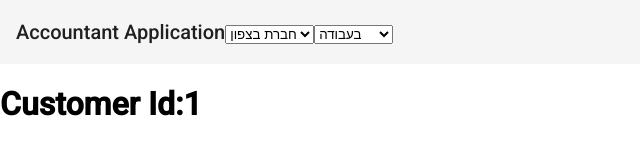
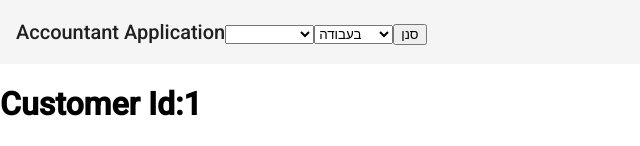
Before and after one commit to iprosis-web/accountant, an Angular app: page / in a window 1280 px wide. Shown: the top 146 px of the page, without its empty margins (0-640 px from the left). Built offline with nearby package versions, Linux system fonts and the light colour scheme.

Commit message:
routing edited

```diff
--- a/src/app/app-routing.module.ts
+++ b/src/app/app-routing.module.ts
@@ -9,8 +9,8 @@ import { CustomerMonthlyReportComponent } from './customer-monthly-report/custom
 const routes: Routes = [
   {path:'',component:ReportsComponent},
   {path:'reports',component:ReportsComponent},
-  {path:'createNewCustomer',component:CreateNewCustomerComponent},
-  {path:'customerMonthlyReport',component:CustomerMonthlyReportComponent},
+  {path:'createcustomer',component:CreateNewCustomerComponent},
+  {path:'monthlyreport',component:CustomerMonthlyReportComponent},
   {path:'**',redirectTo: '/'}
 ];
 
--- a/src/app/app.module.ts
+++ b/src/app/app.module.ts
@@ -1,9 +1,8 @@
 import { BrowserModule } from '@angular/platform-browser';
 import { NgModule } from '@angular/core';
+import { FormsModule } from '@angular/forms';
+import { AppRoutingModule } from './app-routing.module';
 
-import { MatCardModule } from '@angular/material/card';
-
-import { AppRoutingModule } from './app-routing.module';
 import { AppComponent } from './app.component';
 import { CustomerMonthlyReportComponent } from './customer-monthly-report/customer-monthly-report.component';
 import { ToolBarComponent } from './tool-bar/tool-bar.component';
@@ -25,6 +24,7 @@ import { CustomerDetailsComponent } from './customers/customer-details/customer-
   ],
   imports: [
     BrowserModule,
+    FormsModule,
     AppRoutingModule,
     BrowserAnimationsModule,
     MatToolbarModule
--- a/src/app/tool-bar/tool-bar.component.html
+++ b/src/app/tool-bar/tool-bar.component.html
@@ -1,11 +1,15 @@
 <mat-toolbar>
   <span>Accountant Application</span>
-  <div *ngIf="!showFilters" >
-  <select class="customer">
-    <option *ngFor="let customer of customers">{{customer.companyName}} </option>
-  </select>
-  <select class="status">
-    <option *ngFor="let status of statuses">{{status}} </option>
-  </select>
-</div>
+  <div *ngIf="!showFilters">
+
+    <select [(ngModel)]="selectedCustomer" class="customer">
+      <option *ngFor="let customer of customers">{{customer.companyName}} </option>
+    </select>
+
+    <select  class="status">
+      <option *ngFor="let status of statuses">{{status}} </option>
+    </select>
+
+    <button class="btn btn-primary" (click)="onFilterSubmitted()" >סנן</button>
+  </div>
 </mat-toolbar>
--- a/src/app/tool-bar/tool-bar.component.ts
+++ b/src/app/tool-bar/tool-bar.component.ts
@@ -1,4 +1,5 @@
 import { Component, OnInit, Input } from '@angular/core';
+import { Output, EventEmitter } from '@angular/core';
 
 import { ReportsService } from '../services/reports.service';
 
@@ -9,15 +10,23 @@ import { ReportsService } from '../services/reports.service';
 })
 export class ToolBarComponent implements OnInit {
 
-  customers=[];
-  statuses=[];
-  @Input() showFilters:boolean;
+  customers = [];
+  statuses = [];
+  selectedCustomer;
+  selectedStatus;
+  @Input() showFilters: boolean;
+  @Output() dataFilter = new EventEmitter<any[]>();
 
-  constructor(private reportsService:ReportsService) { }
+  constructor(private reportsService: ReportsService) { }
 
   ngOnInit() {
     this.customers = this.reportsService.getAllCustomers();
     this.statuses = this.reportsService.getAllStatuses();
   }
 
+  onFilterSubmitted(submittedData: any[]) {
+    //submittedData.push(this.selectedCustomer);
+    this.dataFilter.emit(submittedData);
+  }
+
 }
```
